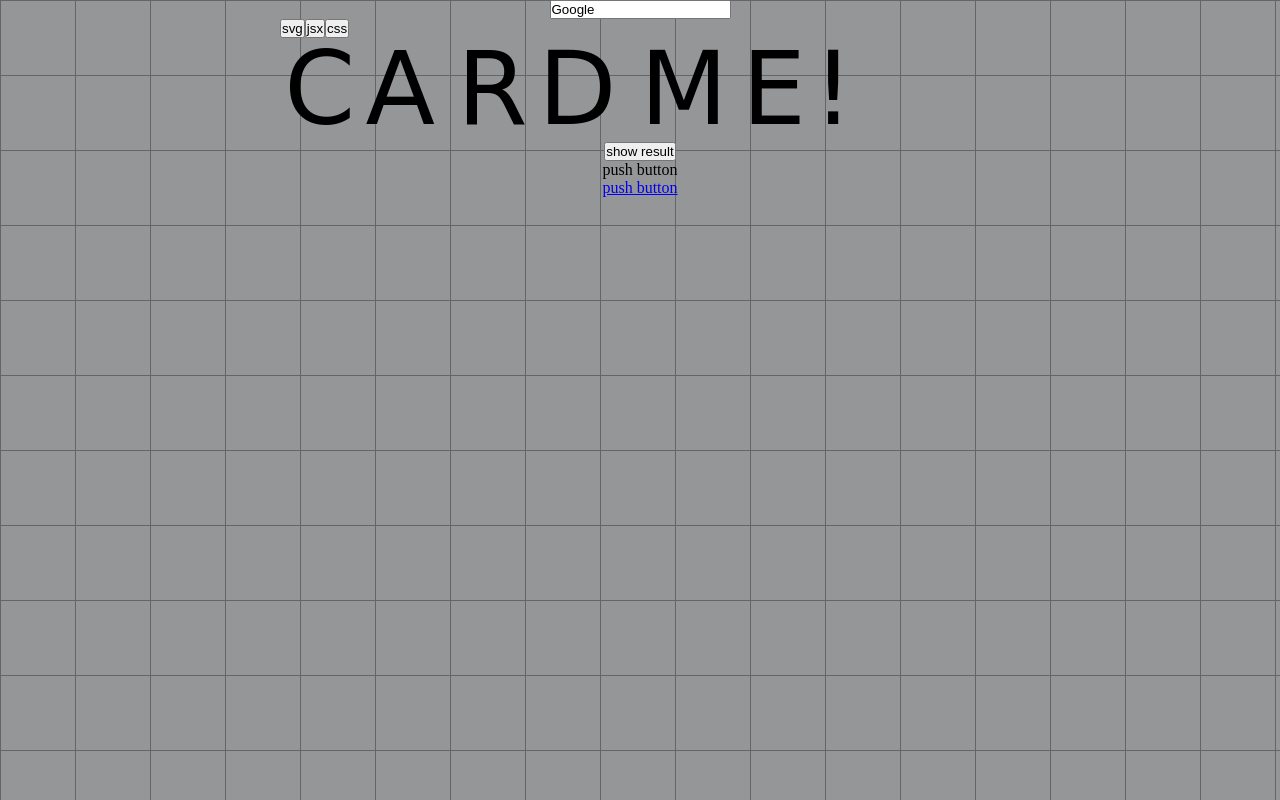
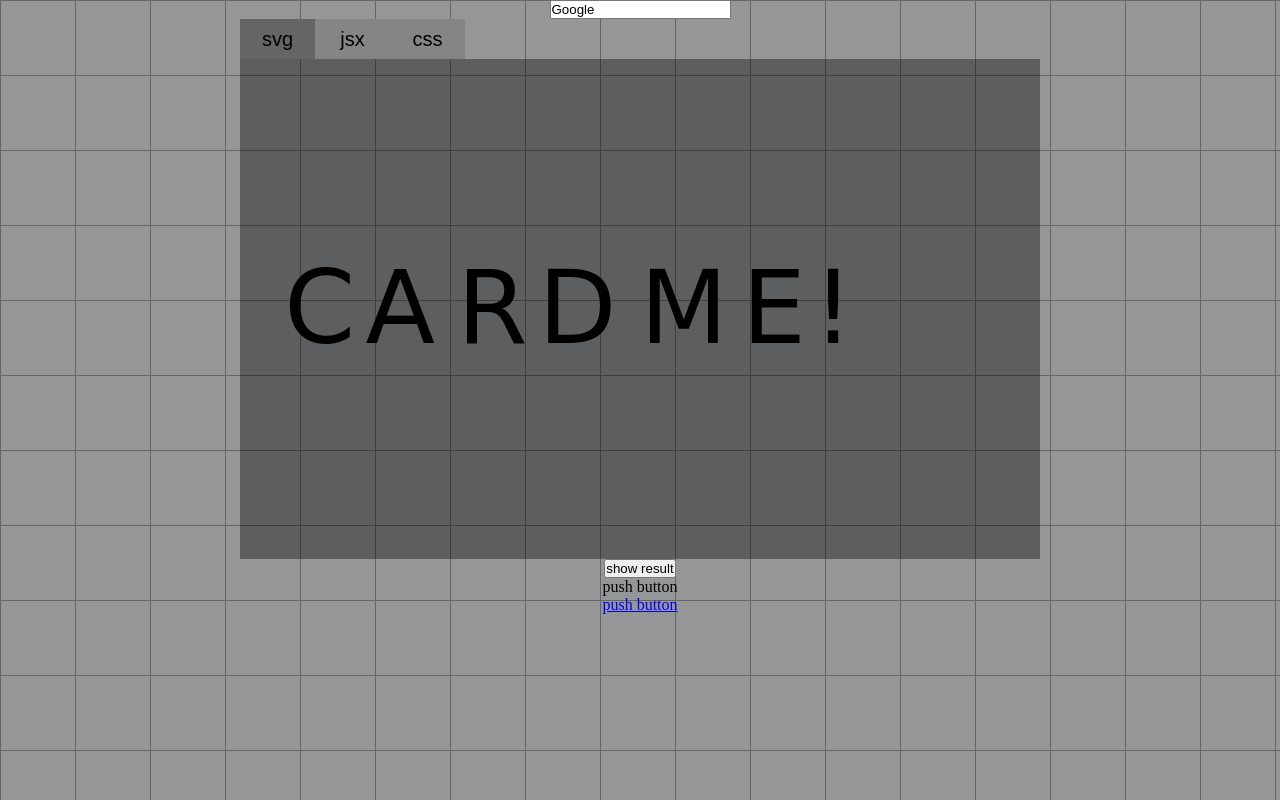
Before and after one commit to chihiro-yabuta/cardme, a React app in the folder client/: page / in a window 1280 px wide. Built offline with nearby package versions, Linux system fonts and the light colour scheme.

Commit message:
modify btn ui

```diff
--- a/client/src/components/playground/index.tsx
+++ b/client/src/components/playground/index.tsx
@@ -17,7 +17,9 @@ export const Playground = () => {
   const { sendName } = slice.actions;
   useEffect(() => { dispatch(sendName(name)); }, []);
   const code = [
-    <SVG name={name} css={css} jsx={jsx} />,
+    <div className='imgarea'>
+      <SVG name={name} css={css} jsx={jsx} />
+    </div>,
     <CodeMirror
       value={jsx}
       width='800px'
@@ -37,6 +39,14 @@ export const Playground = () => {
       }}
     />
   ];
+  const btn = ['svg', 'jsx', 'css'].map((s, i) => (
+    <button
+      className='btnelement'
+      style={{ backgroundColor: idx === i ? '#646567' : '#848587' }}
+      children={s}
+      onClick={ () => setIdx(i) }
+    />
+  ));
 
   return (
     <div className='center'>
@@ -51,18 +61,7 @@ export const Playground = () => {
         />
       </div>
       <div className='btnarea'>
-        <button
-          children='svg'
-          onClick={ () => setIdx(0) }
-        />
-        <button
-          children='jsx'
-          onClick={ () => setIdx(1) }
-        />
-        <button
-          children='css'
-          onClick={ () => setIdx(2) }
-        />
+        {btn}
       </div>
       <div className='textarea'>
         {code[idx]}
--- a/client/src/components/result/index.tsx
+++ b/client/src/components/result/index.tsx
@@ -7,7 +7,7 @@ import { store } from '../../redux';
 export const Result = () => {
   const url = (query: string) => `http://${location.hostname}:8080/?${query}`;
   const [apiURL, setApiURL] = useState('push button');
-  const [comp, setComp] = useState(<p>push button</p>);
+  const [comp, setComp] = useState(<p style={{ textAlign: 'center' }}>push button</p>);
 
   const getData = async () => {
     const base = store.getState().base64;
@@ -15,8 +15,8 @@ export const Result = () => {
     setComp(<p>Loading...</p>);
     await axios.get<Data>(url(`name=${store.getState().name}&raw=${base}`)).then((src) => {
       setApiURL(url(`mode=html&src=${src.data.Svg.EncSvg}`));
-      setComp(<iframe width={720} height={100} frameBorder='0'
-      src={url(`mode=html&src=${src.data.Svg.EncSvg}`)} />);
+      setComp(<div className='imgarea'><iframe width={720} height={100} frameBorder='0'
+      src={url(`mode=html&src=${src.data.Svg.EncSvg}`)} /></div>);
     });
   };
 
@@ -24,13 +24,12 @@ export const Result = () => {
     <div className='center'>
       <div className='showbtnarea'>
         <button
+          className='showbtn'
           children={'show result'}
           onClick={ () => getData() }
         />
       </div>
-      <div className='imgarea'>
-        {comp}
-      </div>
+      {comp}
       <div className='urlarea'>
         <a href={apiURL} target='_blank' className='url'>{apiURL}</a>
       </div>
--- a/client/src/index.css
+++ b/client/src/index.css
@@ -1,29 +1,46 @@
-div .center {
+.center {
   display: grid;
   justify-content: center;
 }
 
-div .namearea {
+.center .namearea {
   text-align: center;
 }
 
-div .btnarea {
+.center .btnarea {
   text-align: left;
+  width: 800px;
 }
 
-div .textarea {
+.center .btnarea .btnelement {
+  border: none;
+  font-size: 20px;
+  width: 75px;
+  height: 40px;
+}
+
+.center .btnarea .btnelement:hover {
+  color: #d0d0d0;
+}
+
+.center .textarea {
   font-size: 14px;
 }
 
-div .showbtnarea {
+.center .showbtnarea {
   text-align: center;
 }
 
-div .imgarea {
+.center .imgarea {
+  display: table-cell;
+  vertical-align: middle;
   text-align: center;
+  width: 800px;
+  height: 500px;
+  background: rgba(0,0,0,0.375);
 }
 
-div .urlarea {
+.center .urlarea {
   text-align: center;
   width: 1000px;
   word-break: break-all;
```
